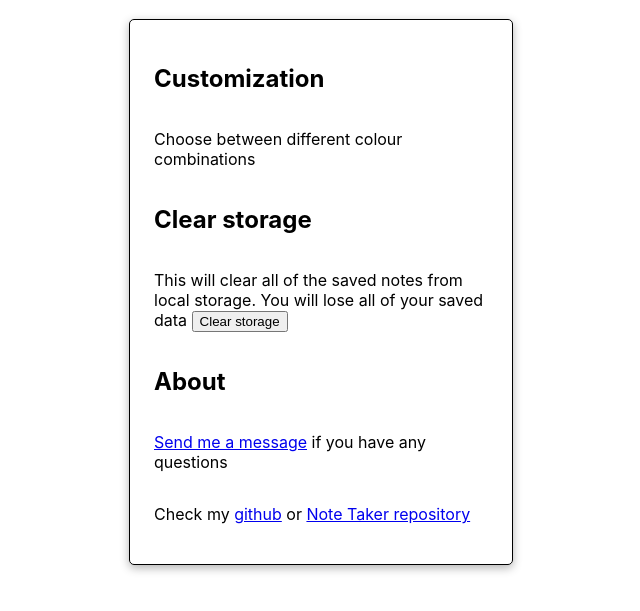
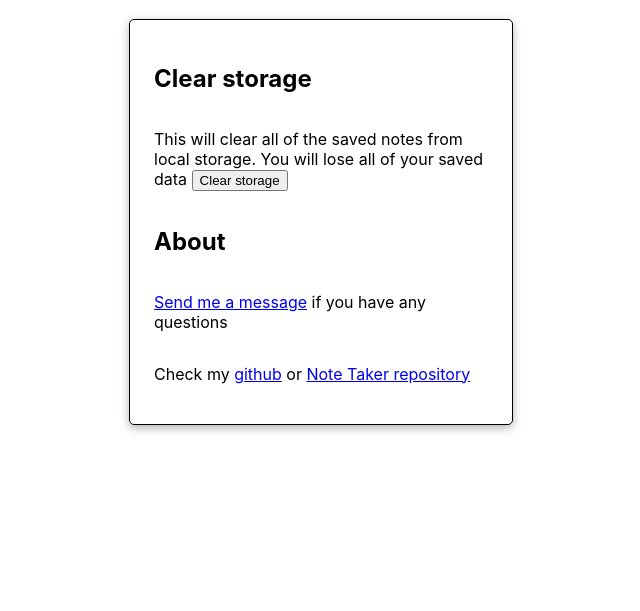
Before and after one commit to Exoldarium/notersy, a browser extension: page options/options.html in a window 1280 px wide. Shown: the part 71-682 px from the top of the page, without its empty margins (327-967 px from the left). Drawn offline with Linux system fonts and the light colour scheme.

Commit message:
styling, comments, manifest update

```diff
--- a/options/options.html
+++ b/options/options.html
@@ -12,10 +12,6 @@
 <body>
   <h1>Note Taker version 1.0</h1>
   <div class="main">
-    <div class="customization">
-      <h2>Customization</h2>
-      <p>Choose between different colour combinations</p>
-    </div>
     <div class="clearStorage">
       <h2>Clear storage</h2>
       <p>This will clear all of the saved notes from local storage. You will lose all of your saved data <button
```
Also changed, not shown: manifest.json.
